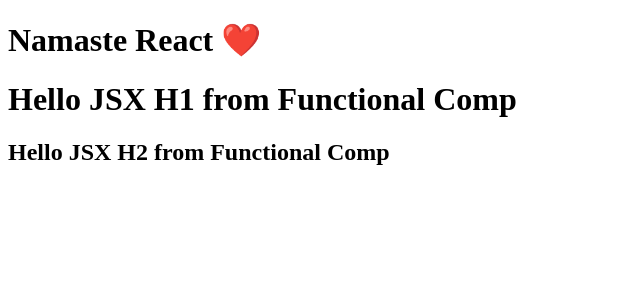
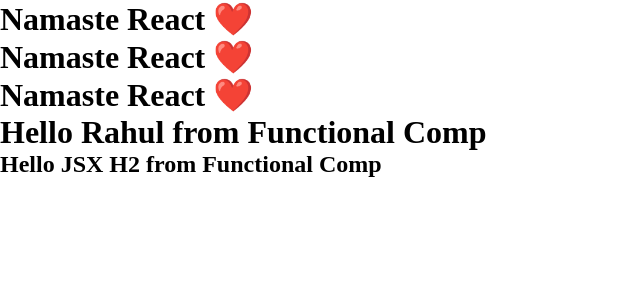
Before and after one commit to RahSur/Namaste-React, a React (Vite) app: page / in a window 1280 px wide. Shown: the top 300 px of the page, without its empty margins (0-640 px from the left). Built offline with nearby package versions, Linux system fonts and the light colour scheme.

Commit message:
comp composition & samples

```diff
--- a/App.js
+++ b/App.js
@@ -25,16 +25,30 @@
 
 const Title = () => (<h1> Namaste React ❤️</h1>);
 
+const name = "Rahul";
+
+//Component Composition
 const ParentComp = () => (
     <div className='parent'>
         <Title />
+        <Title></Title>
+        {Title()}
         <div className='child'>
-            <h1 className='h1'>Hello JSX H1 from Functional Comp</h1>
+            <h1 className='h1'>Hello {name} from Functional Comp</h1>
             <h2>Hello JSX H2 from Functional Comp</h2>
         </div>
     </div>
 );
 
+//Header sample
+const Header = () => (
+    <div className="header">
+        <div className='logo'><img src="https://banner2.cleanpng.com/20180608/ayw/aa8ijiz6m.webp" width="32" height="32" /></div>
+        <div className='search'></div>
+        <div className='user'><img src="https://static.vecteezy.com/system/resources/previews/005/005/788/non_2x/user-icon-in-trendy-flat-style-isolated-on-grey-background-user-symbol-for-your-web-site-design-logo-app-ui-illustration-eps10-free-vector.jpg" width="32" height="32" /></div>
+    </div>
+)
+
 const root = ReactDOM.createRoot(document.getElementById("root"));
 //root.render(JSXparent);
 root.render(<ParentComp />);
--- a/index.css
+++ b/index.css
@@ -1,3 +1,27 @@
+*{
+    margin: 0;
+    box-sizing: border-box;
+    padding: 0;
+}
+
 #heading{
     color: red;
 }
+
+.header{
+    display: flex;
+    align-items: center;
+    justify-content: space-between;
+    height: 60px;
+    width: 100%;
+    background-color: #b5b5b5;
+    max-width: 100%;
+    padding: 8px 32px;
+}
+
+.header .search{
+    width:80%;
+    height: 50px;
+    background-color: #fff;
+    border-radius: 16px;
+}
--- a/index.html
+++ b/index.html
@@ -5,7 +5,7 @@
     <meta charset="UTF-8">
     <meta name="viewport" content="width=device-width, initial-scale=1.0">
     <link rel="stylesheet" href="./index.css" />
-    <title>Namaste React Ep1</title>
+    <title>Namaste React ❤️</title>
 </head>
 
 <body>
```
